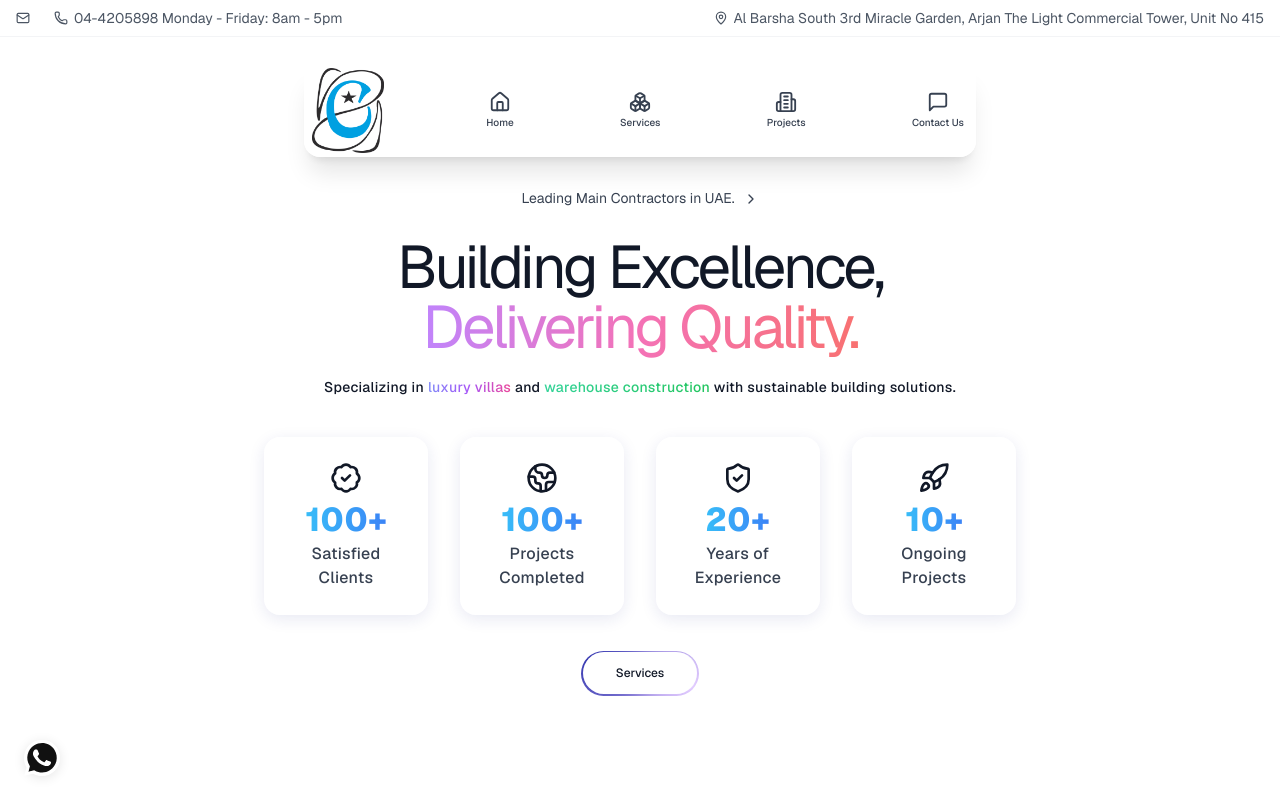
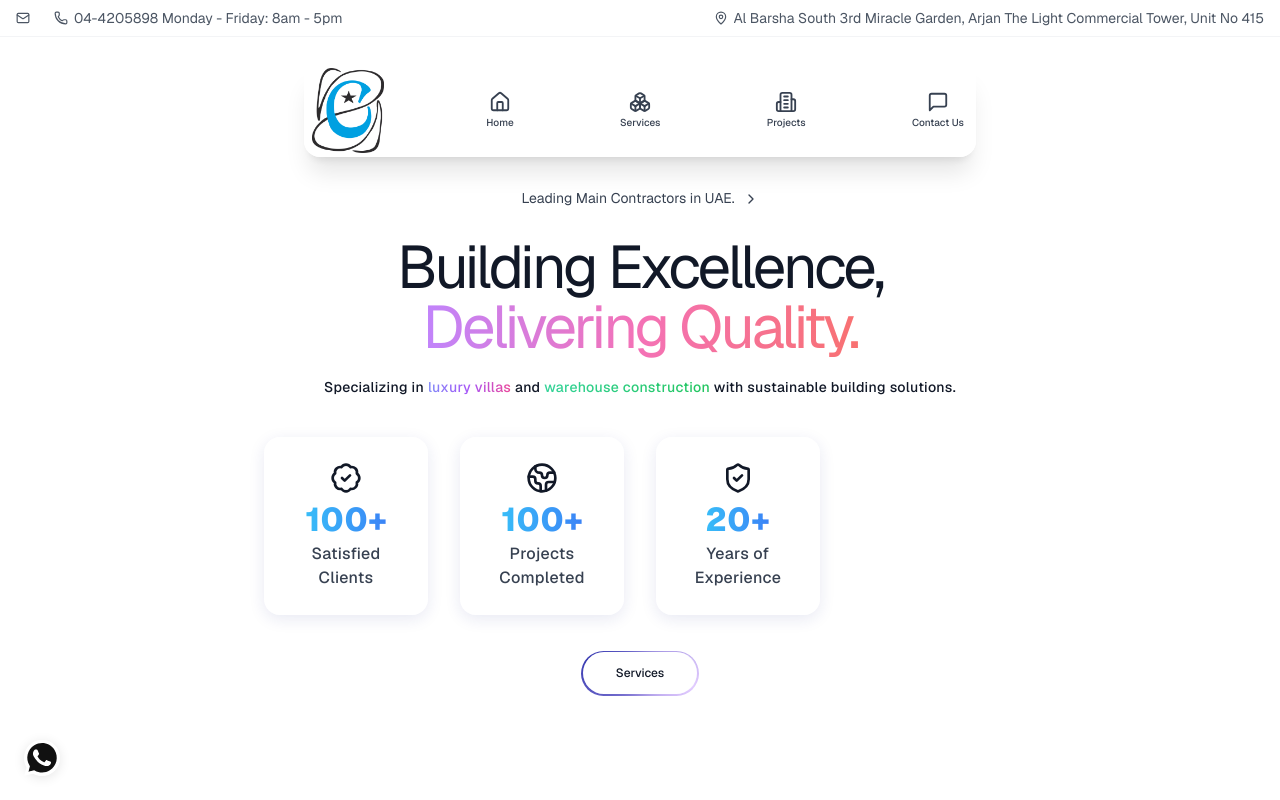
Before and after one commit to sshssn/csbc, a Next.js app: page / in a window 1280 px wide. Shown: the top 800 px of the page. Built offline with nearby package versions, Linux system fonts and the light colour scheme; a web font is replaced by a local one.

Commit message:
Update page.tsx
Removal of 4th bento

```diff
--- a/src/app/page.tsx
+++ b/src/app/page.tsx
@@ -17,7 +17,6 @@ const stats = [
   { icon: BadgeCheck, title: 100, desc: "Satisfied Clients", suffix: "+" },
   { icon: Globe2, title: 100, desc: "Projects Completed", suffix: "+" },
   { icon: ShieldCheck, title: 20, desc: "Years of Experience", suffix: "+" },
-  { icon: Rocket, title: 10, desc: "Ongoing Projects", suffix: "+" }
 ];
 
 export default function Home() {
```
